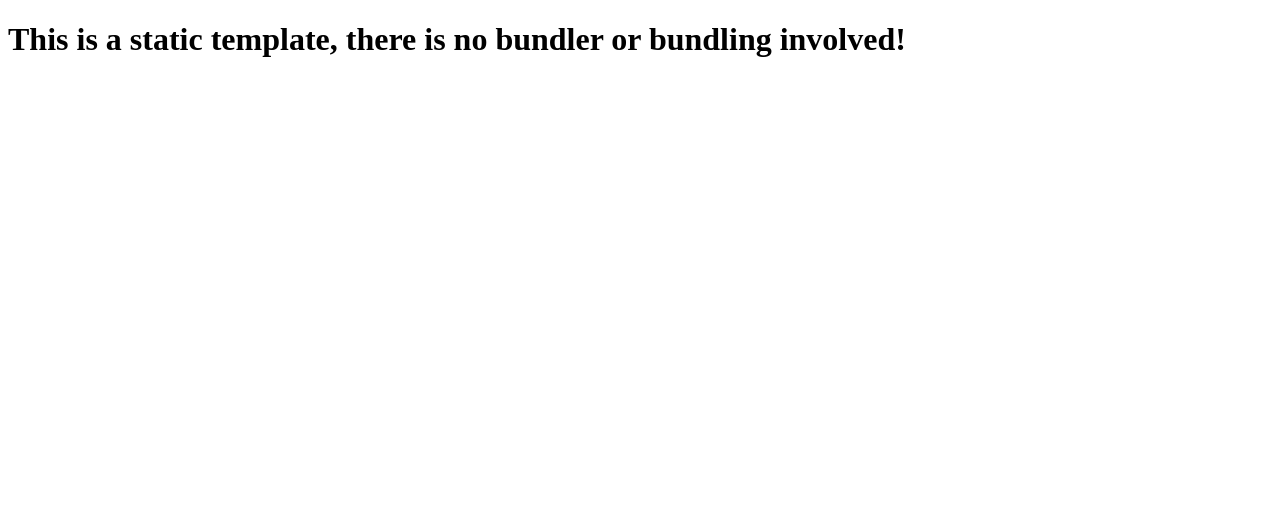
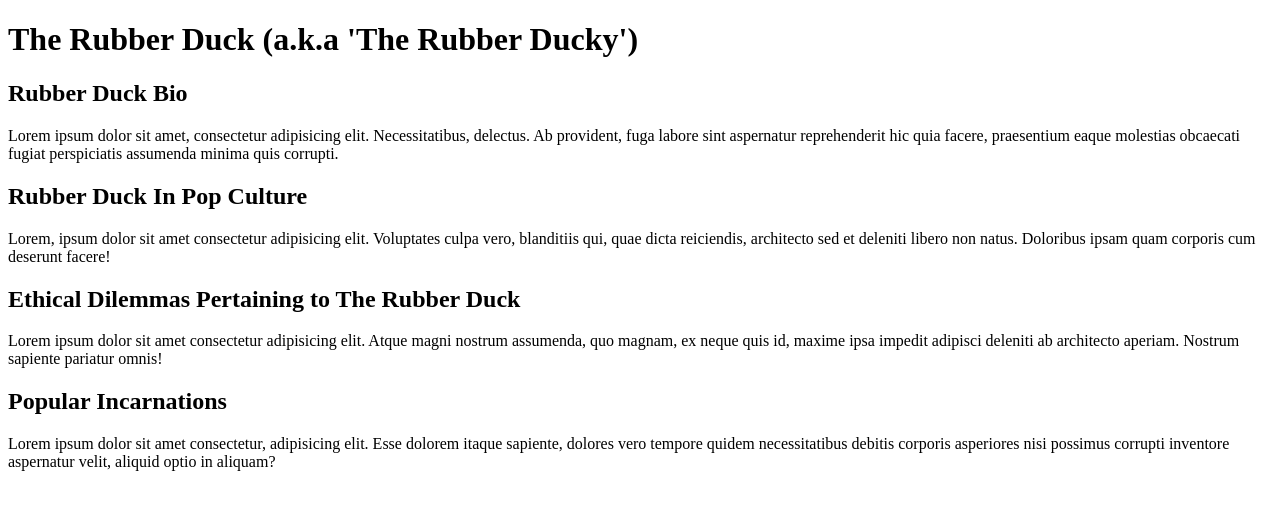
Before and after one commit to duncan0801/boolean-uk-html-tribute, a website: page index.html in a window 1280 px wide. Drawn offline with Linux system fonts and the light colour scheme.

Commit message:
Created Page Title and Sections, Added a txt file for pictures

```diff
--- a/index.html
+++ b/index.html
@@ -4,11 +4,73 @@
     <meta charset="UTF-8" />
     <meta name="viewport" content="width=device-width, initial-scale=1.0" />
     <meta http-equiv="X-UA-Compatible" content="ie=edge" />
-    <title>About Ade</title>
+    <title>Tribute Page</title>
   </head>
   <body>
-    <h1>
-      This is a static template, there is no bundler or bundling involved!
-    </h1>
+    <!-- Today we're building a simple tribute page to someone or something you love! Some ideas:
+
+- A person; friend, family or celebrity
+- An animal or a pet
+- A building or landmark
+- An object; trinkets, car or jewelry
+
+Instructions
+- Build a simple page similar to the news article
+- Create sections using heading and text elements
+
+Tips
+- Think about the page structure
+
+
+Challenge 1
+Add images as appropriate
+
+Challenge 2
+Add a links to different websites ie. wikipedia page
+Add links to a different parts of the page!
+Give it as much flair as you can! -->
+    <div>
+      <h1>
+        The Rubber Duck (a.k.a 'The Rubber Ducky')
+      </h1>
+    </div>
+
+    <div>
+      <h2>Rubber Duck Bio</h2>
+      <p>
+        Lorem ipsum dolor sit amet, consectetur adipisicing elit.
+        Necessitatibus, delectus. Ab provident, fuga labore sint aspernatur
+        reprehenderit hic quia facere, praesentium eaque molestias obcaecati
+        fugiat perspiciatis assumenda minima quis corrupti.
+      </p>
+    </div>
+
+    <div>
+      <h2>Rubber Duck In Pop Culture</h2>
+      <p>
+        Lorem, ipsum dolor sit amet consectetur adipisicing elit. Voluptates
+        culpa vero, blanditiis qui, quae dicta reiciendis, architecto sed et
+        deleniti libero non natus. Doloribus ipsam quam corporis cum deserunt
+        facere!
+      </p>
+    </div>
+    <div>
+      <h2>Ethical Dilemmas Pertaining to The Rubber Duck</h2>
+      <p>
+        Lorem ipsum dolor sit amet consectetur adipisicing elit. Atque magni
+        nostrum assumenda, quo magnam, ex neque quis id, maxime ipsa impedit
+        adipisci deleniti ab architecto aperiam. Nostrum sapiente pariatur
+        omnis!
+      </p>
+    </div>
+    <div>
+      <h2>Popular Incarnations</h2>
+      <p>
+        Lorem ipsum dolor sit amet consectetur, adipisicing elit. Esse dolorem
+        itaque sapiente, dolores vero tempore quidem necessitatibus debitis
+        corporis asperiores nisi possimus corrupti inventore aspernatur velit,
+        aliquid optio in aliquam?
+      </p>
+    </div>
   </body>
 </html>
```
Also changed, not shown: Pictures/pictures.txt (added, +3 -0 lines).
